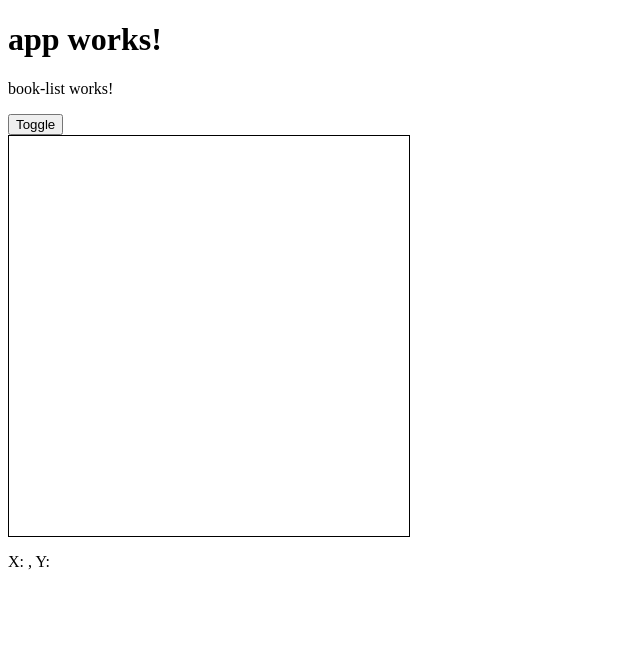
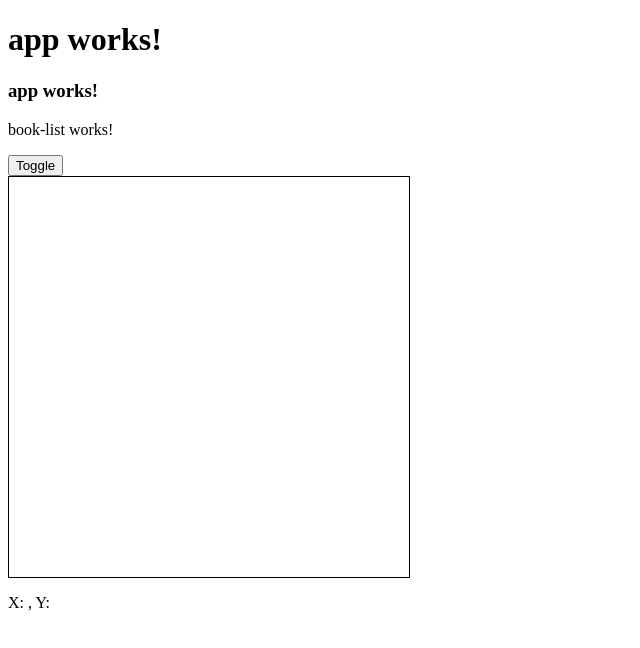
Before and after one commit to daria-graf/angularjs-workshop-september-adesso, an Angular app: page / in a window 1280 px wide. Shown: the top 648 px of the page, without its empty margins (0-640 px from the left). Built offline with nearby package versions, Linux system fonts and the light colour scheme.

Commit message:
Create a title @Input

```diff
--- a/src/app/app.component.html
+++ b/src/app/app.component.html
@@ -2,4 +2,4 @@
   {{title}}
 </h1>
 
-<book-list></book-list>
+<book-list [title]="title"></book-list>
--- a/src/app/book-list/book-list.component.html
+++ b/src/app/book-list/book-list.component.html
@@ -1,3 +1,4 @@
+<h3>{{title}}</h3>
 <p>
   book-list works!
 </p>
--- a/src/app/book-list/book-list.component.ts
+++ b/src/app/book-list/book-list.component.ts
@@ -1,4 +1,4 @@
-import { Component, OnInit } from '@angular/core';
+import { Component, OnInit, Input } from '@angular/core';
 
 @Component({
   selector: 'book-list',
@@ -6,6 +6,7 @@ import { Component, OnInit } from '@angular/core';
   styleUrls: ['./book-list.component.css']
 })
 export class BookListComponent implements OnInit {
+  @Input() title: string;
   isHidden: boolean;
   x: number;
   y: number;
```
